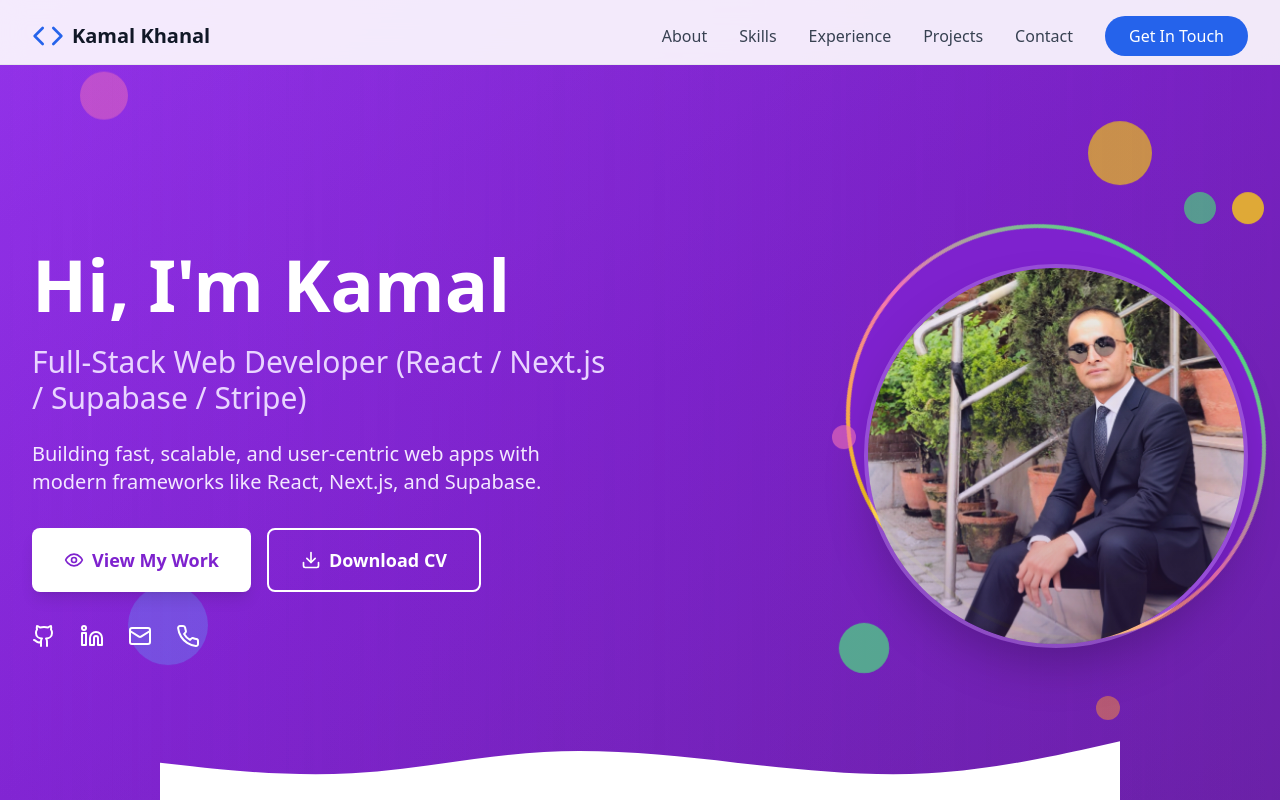
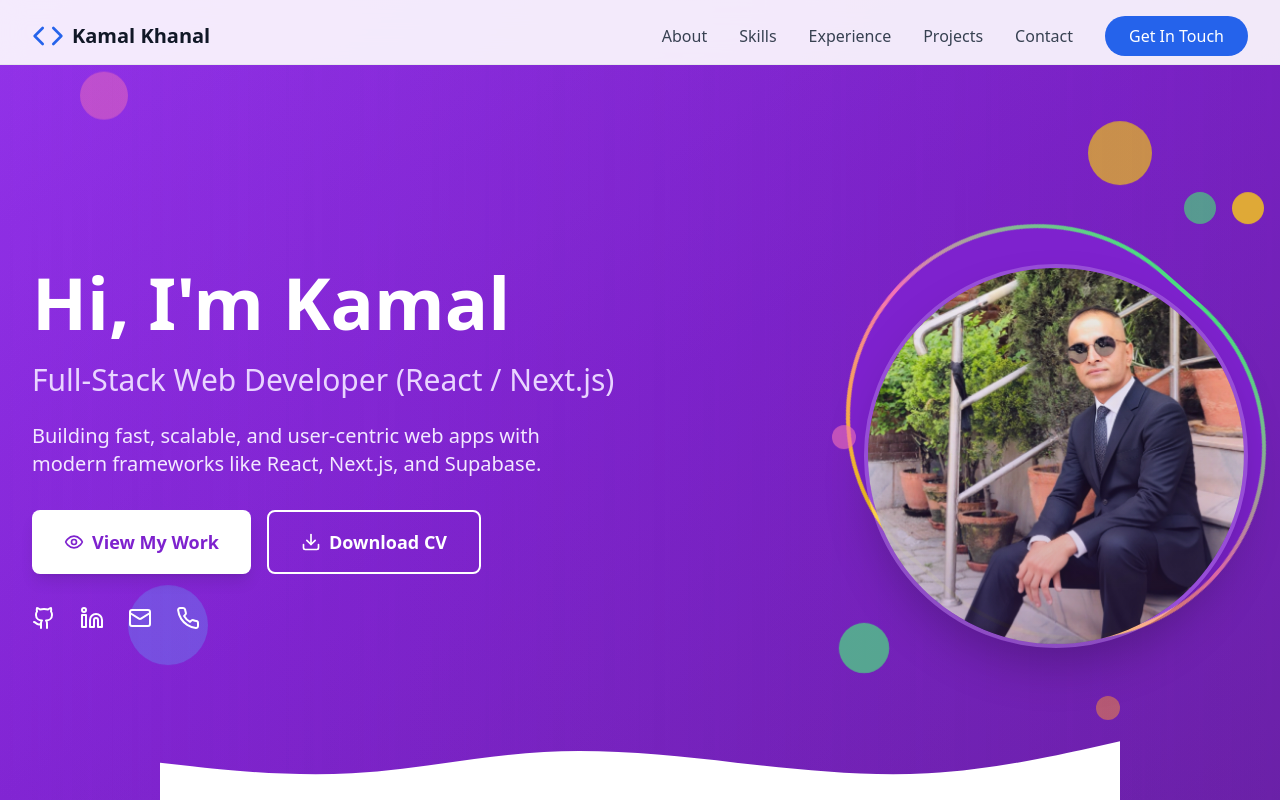
Before and after one commit to webkamal/kamalkhanal.com, a React (Vite) app: page / in a window 1280 px wide. Shown: the top 800 px of the page. Built offline with nearby package versions, Linux system fonts and the light colour scheme.

Commit message:
updated hero title: Full stack web developer (react/nextjs)

```diff
--- a/index.html
+++ b/index.html
@@ -4,7 +4,7 @@
     <meta charset="UTF-8" />
     <link rel="icon" type="image/svg+xml" href="/vite.svg" />
     <meta name="viewport" content="width=device-width, initial-scale=1.0" />
-    <title>Kamal Khanal - Full-Stack Web Developer | React, Next.js, Supabase | Sydney, Australia</title>
+    <title>Kamal Khanal - Full-Stack Web Developer (React / Next.js) | Sydney, Australia</title>
     <meta name="description" content="Full-stack web developer specializing in React, Next.js, Supabase, and Stripe. Building modern SaaS applications and e-commerce solutions in Sydney, Australia." />
   </head>
   <body>
--- a/src/components/Hero.tsx
+++ b/src/components/Hero.tsx
@@ -38,7 +38,7 @@ const Hero: React.FC = () => {
             </h1>
 
             <h2 className="text-2xl md:text-3xl text-purple-200 mb-6 font-light">
-              Full-Stack Web Developer (React / Next.js / Supabase / Stripe)
+              Full-Stack Web Developer (React / Next.js)
             </h2>
 
             <p className="text-lg md:text-xl text-purple-100 mb-8 max-w-2xl leading-relaxed">
```
